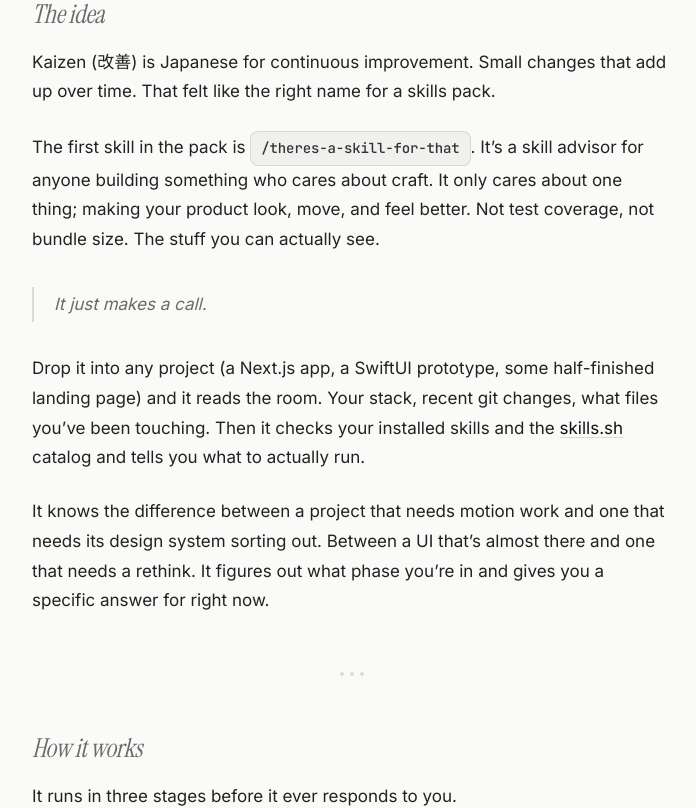
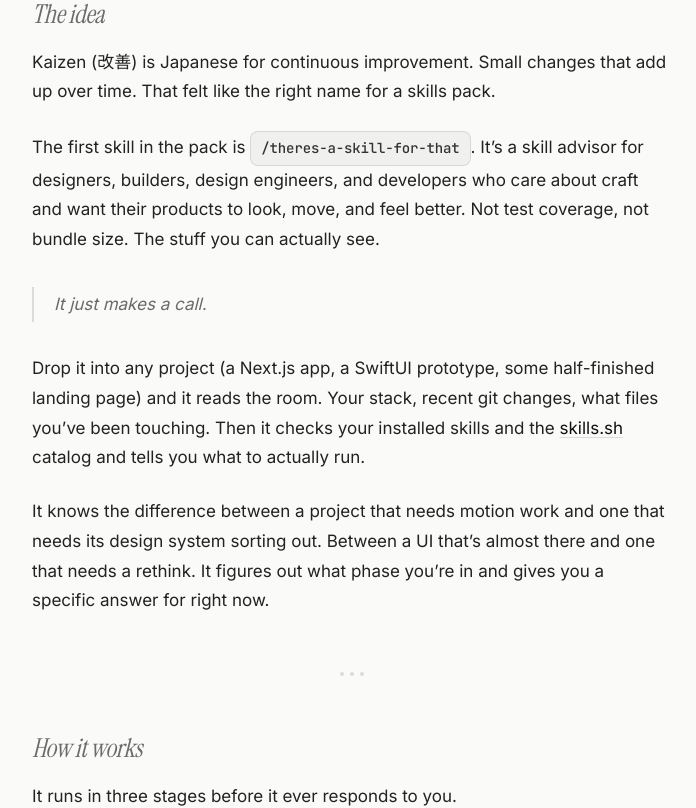
Before and after one commit to iamichieuche/kaizen, a Next.js app: page /kaizen/ in a window 1280 px wide. Shown: the part 1260-2068 px from the top of the page, without its empty margins (288-984 px from the left). Built offline with nearby package versions, Linux system fonts and the light colour scheme.

Commit message:
Update footer link to skill repo, refine positioning copy

```diff
--- a/app/page.tsx
+++ b/app/page.tsx
@@ -81,8 +81,8 @@ export default function Home() {
               <p>
                 The first skill in the pack is{" "}
                 <span className="skill-name">/theres-a-skill-for-that</span>.
-                It&rsquo;s a skill advisor for anyone building something who cares
-                about craft. It only cares about one thing; making your product
+                It&rsquo;s a skill advisor for designers, builders, design engineers,
+                and developers who care about craft and want their products to
                 look, move, and feel better. Not test coverage, not bundle size. The stuff you can
                 actually see.
               </p>
@@ -267,10 +267,10 @@ export default function Home() {
             <a href="https://x.com/ichieuche">X (Twitter)</a>
           </p>
           <a
-            href="https://github.com/iamichieuche/kaizen"
+            href="https://github.com/iamichieuche/theres-a-skill-for-that"
             className="footer-install"
           >
-            iamichieuche/kaizen
+            iamichieuche/theres-a-skill-for-that
           </a>
         </div>
       </footer>
```
